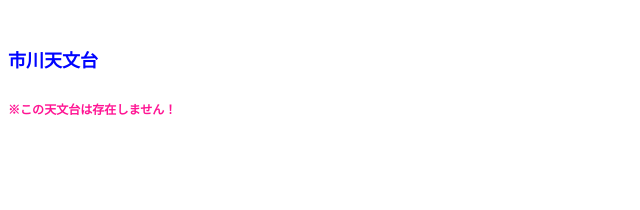
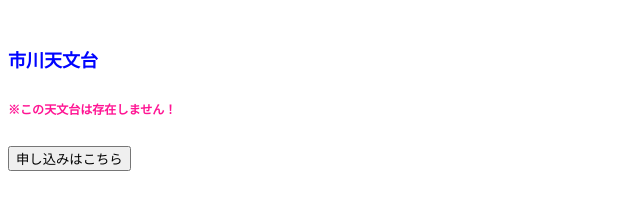
Before and after one commit to ick2322032/prg20241118, a plain HTML site: page app.html in a window 1280 px wide. Shown: the whole page, without its empty margins (0-640 px from the left). Drawn offline with Linux system fonts and the light colour scheme.

Commit message:
2024 12/03

```diff
--- a/app.html
+++ b/app.html
@@ -10,6 +10,7 @@
         <h1>市川天文台</h1>
 
         <h6>※この天文台は存在しません！</h6>
+        <button onclick="location.href='./index.html'">申し込みはこちら</button>
 
     </body>
 </html>
```
